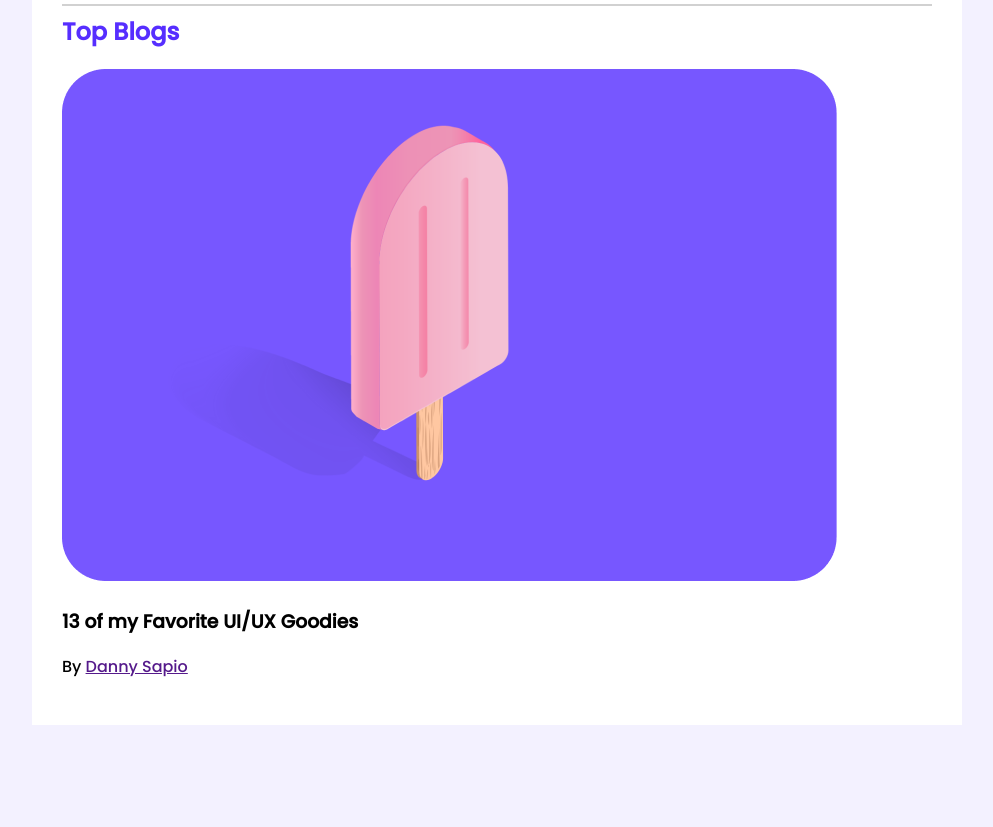
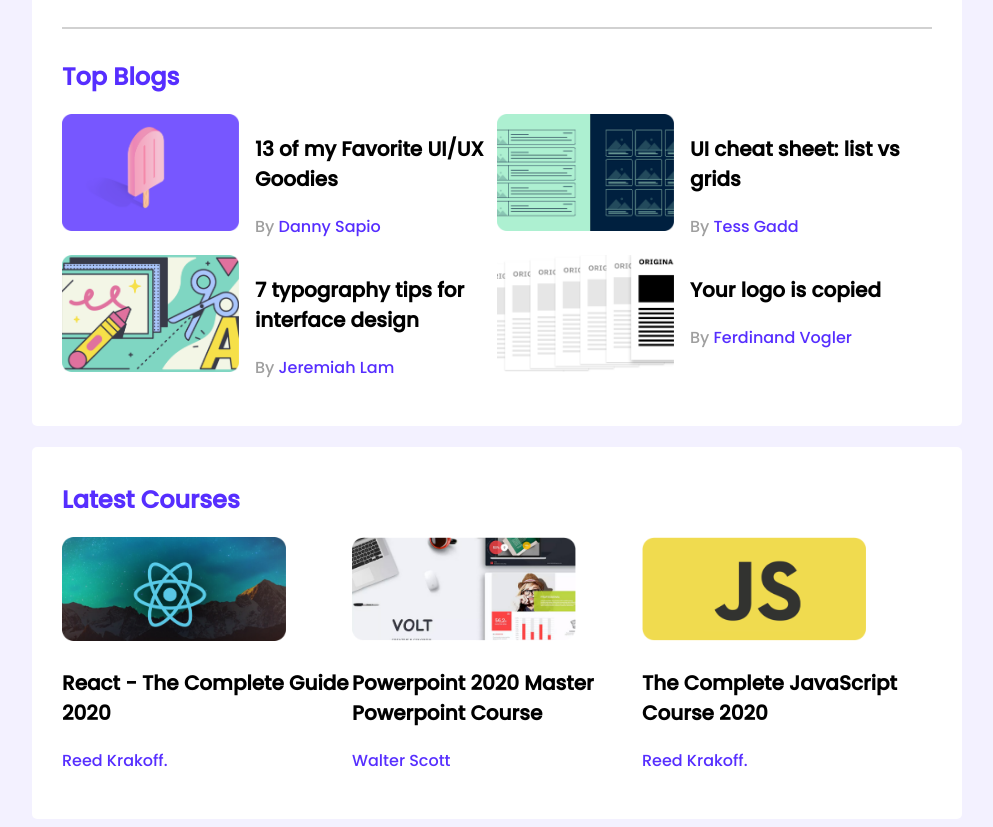
Before and after one commit to Rafi-Riday/leader-board-css3, a plain HTML site: page index.html in a window 1280 px wide. Shown: the part 278-1105 px from the top of the page, without its empty margins (143-1136 px from the left). Before the commit the page ends 1011 px from the top, so only its background shows below. Drawn offline with Linux system fonts and the light colour scheme.

Commit message:
finishing

```diff
--- a/index.html
+++ b/index.html
@@ -55,11 +55,89 @@
                             <img src="images/blogs/blog-1.png" alt="Blog 1">
                         </div>
                         <div class="blog-info">
-                            <h3 class="blog-title">13 of my Favorite UI/UX Goodies</h3>
-                            <p>By <a href="">Danny Sapio</a></p>
+                            <h3 class="article-title">13 of my Favorite UI/UX Goodies</h3>
+                            <p class="article-author">By <a href="">Danny Sapio</a></p>
+                        </div>
+                    </article>
+                    <article class="blog">
+                        <div class="thumbnail">
+                            <img src="images/blogs/blog-2.png" alt="Blog 1">
+                        </div>
+                        <div class="blog-info">
+                            <h3 class="article-title">UI cheat sheet: list vs grids</h3>
+                            <p class="article-author">By <a href="">Tess Gadd</a></p>
+                        </div>
+                    </article>
+                    <article class="blog">
+                        <div class="thumbnail">
+                            <img src="images/blogs/blog-3.png" alt="Blog 1">
+                        </div>
+                        <div class="blog-info">
+                            <h3 class="article-title">7 typography tips for interface design</h3>
+                            <p class="article-author">By <a href="">Jeremiah Lam</a></p>
+                        </div>
+                    </article>
+                    <article class="blog">
+                        <div class="thumbnail">
+                            <img src="images/blogs/blog-4.png" alt="Blog 1">
+                        </div>
+                        <div class="blog-info">
+                            <h3 class="article-title">Your logo is copied</h3>
+                            <p class="article-author">By <a href="">Ferdinand Vogler</a></p>
                         </div>
                     </article>
                 </div>
+            </div>
+        </section>
+        <!-- Latest Courses -->
+        <section class="container">
+            <h2 class="section-title">Latest Courses</h2>
+            <div class="courses">
+                <article class="course">
+                    <div class="banner">
+                        <img src="images/courses/course-1.png" alt="Course 1">
+                    </div>
+                    <div class="course-info">
+                        <h3 class="article-title">React - The Complete Guide 2020</h3>
+                        <p class="article-author">
+                            <a href="">Reed Krakoff.</a>
+                        </p>
+                        <div class="more-info">
+                            <div class="ratings"></div>
+                            <div class="duration"></div>
+                        </div>
+                    </div>
+                </article>
+                <article class="course">
+                    <div class="banner">
+                        <img src="images/courses/course-2.png" alt="Course 2">
+                    </div>
+                    <div class="course-info">
+                        <h3 class="article-title">Powerpoint 2020 Master Powerpoint Course</h3>
+                        <p class="article-author">
+                            <a href="">Walter Scott</a>
+                        </p>
+                        <div class="more-info">
+                            <div class="ratings"></div>
+                            <div class="duration"></div>
+                        </div>
+                    </div>
+                </article>
+                <article class="course">
+                    <div class="banner">
+                        <img src="images/courses/course-3.png" alt="Course 3">
+                    </div>
+                    <div class="course-info">
+                        <h3 class="article-title">The Complete JavaScript Course 2020</h3>
+                        <p class="article-author">
+                            <a href="">Reed Krakoff.</a>
+                        </p>
+                        <div class="more-info">
+                            <div class="ratings"></div>
+                            <div class="duration"></div>
+                        </div>
+                    </div>
+                </article>
             </div>
         </section>
     </main>
--- a/styles/style.css
+++ b/styles/style.css
@@ -8,19 +8,38 @@ body {
 
 main {
     display: flex;
-    justify-content: center;
+    align-items: center;
+    flex-direction: column;
 }
 
 .container {
     background: #fff;
     width: 870px;
     padding: 30px;
+    padding-top: 5px;
+    margin-top: 21px;
+    border-radius: 5px;
 }
 
 .section-title {
     color: #562EFF;
     font-size: 24px;
-    margin-top: 3px;
+    margin-top: 30px;
+}
+
+.article-title {
+    font-size: 20px;
+}
+
+.article-author {
+    font-size: 16px;
+    font-weight: 400;
+    color: #9F9F9F;
+}
+
+.article-author a {
+    text-decoration: none;
+    color: #562EFF;
 }
 
 hr {
@@ -54,3 +73,39 @@ hr {
     margin-left: 16px;
     font-size: 18px;
 }
+
+/************************************/
+/*****        Top Blogs        ******/
+/************************************/
+
+.blogs {
+    display: grid;
+    grid-template-columns: repeat(2, 1fr);
+}
+
+.blog {
+    display: flex;
+}
+
+.blog .thumbnail img {
+    height: 117px;
+    width: 177px;
+}
+
+.blog-info {
+    margin-left: 16px;
+}
+
+/***************/
+/*** Courses ***/
+/***************/
+
+.course .banner img {
+    width: 224px;
+    height: 104px;
+}
+
+.courses {
+    display: grid;
+    grid-template-columns: repeat(3, 1fr);
+}
```
